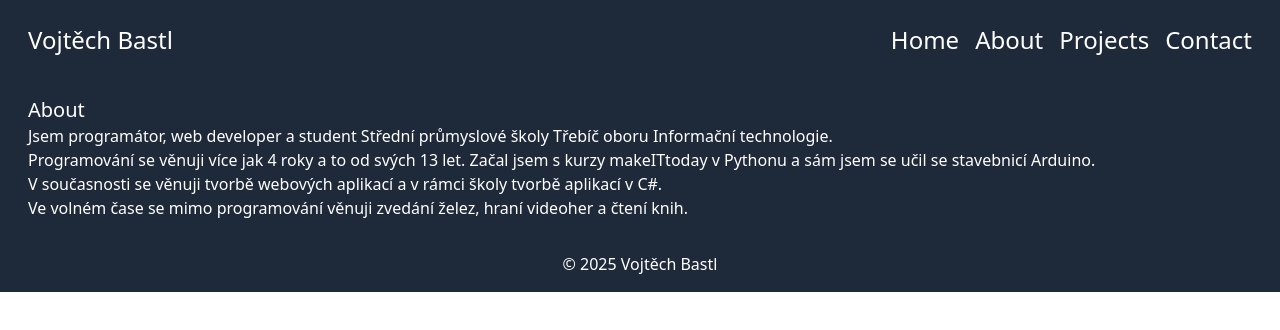
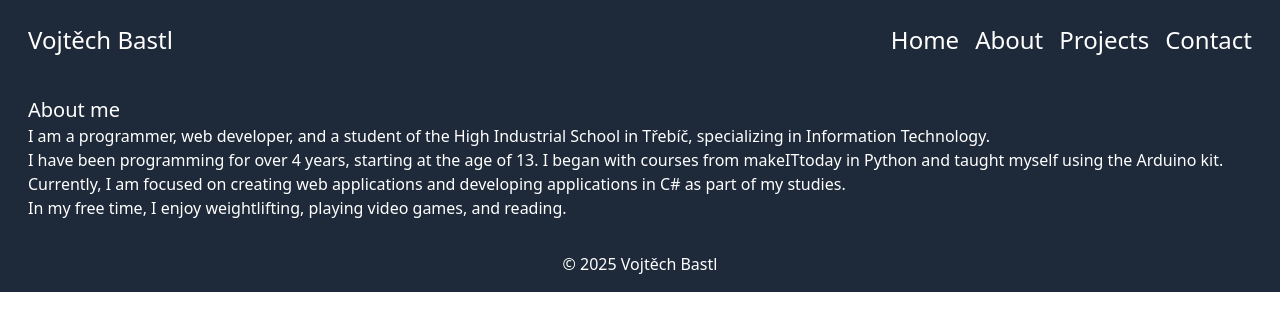
Before and after one commit to V0jta1234/portfolioPage, a React (Vite) app: page / in a window 1280 px wide. Shown: the top 330 px of the page. Built offline with nearby package versions, Linux system fonts and the light colour scheme.

Commit message:
projects + contact

```diff
--- a/src/components/main/About.jsx
+++ b/src/components/main/About.jsx
@@ -2,11 +2,11 @@ function About() {
     return(
         <div className="bg-gray-800 p-4 text-white text">
             <div className="mx-3">
-                <h1 className="text-xl">About</h1>
-                <p>Jsem programátor, web developer a student Střední průmyslové školy Třebíč oboru Informační technologie.</p>
-                <p>Programování se věnuji více jak 4 roky a to od svých 13 let. Začal jsem s kurzy <a class="a" href="https://makeittoday.cz/">makeITtoday</a> v Pythonu a sám jsem se učil se stavebnicí Arduino.</p>
-                <p>V současnosti se věnuji tvorbě webových aplikací a v rámci školy tvorbě aplikací v C#.</p>
-                <p>Ve volném čase se mimo programování věnuji zvedání želez, hraní videoher a čtení knih.</p>
+                <h1 className="text-xl">About me</h1>
+                <p>I am a programmer, web developer, and a student of the High Industrial School in Třebíč, specializing in Information Technology.</p>
+                <p>I have been programming for over 4 years, starting at the age of 13. I began with courses from <a class="a" href="https://makeittoday.cz/">makeITtoday</a> in Python and taught myself using the Arduino kit.</p>
+                <p>Currently, I am focused on creating web applications and developing applications in C# as part of my studies.</p>
+                <p>In my free time, I enjoy weightlifting, playing video games, and reading.</p>
             </div>
         </div>
     )
```
